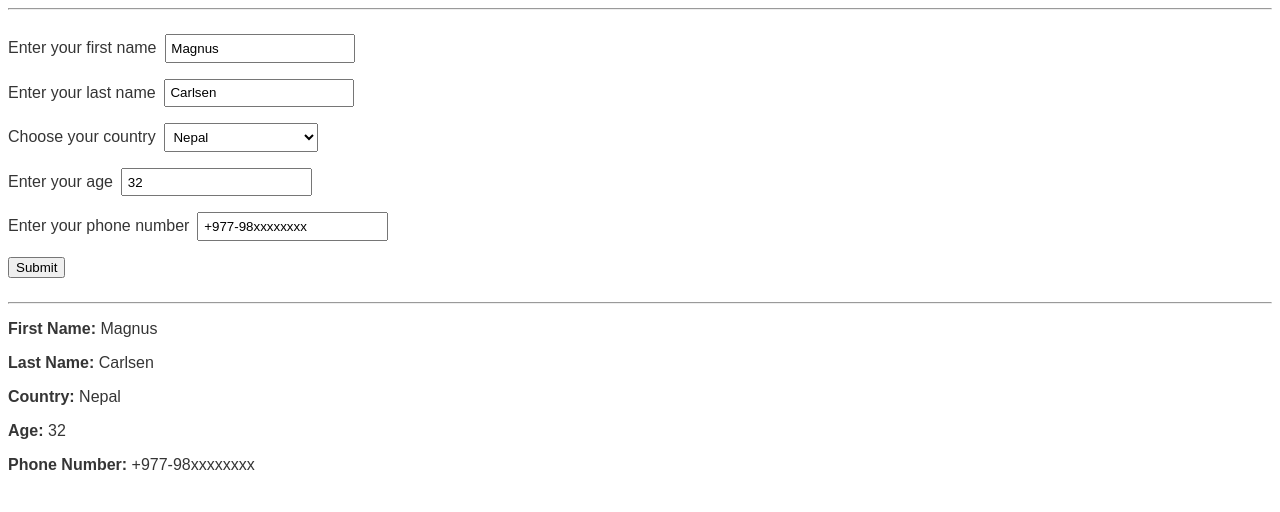
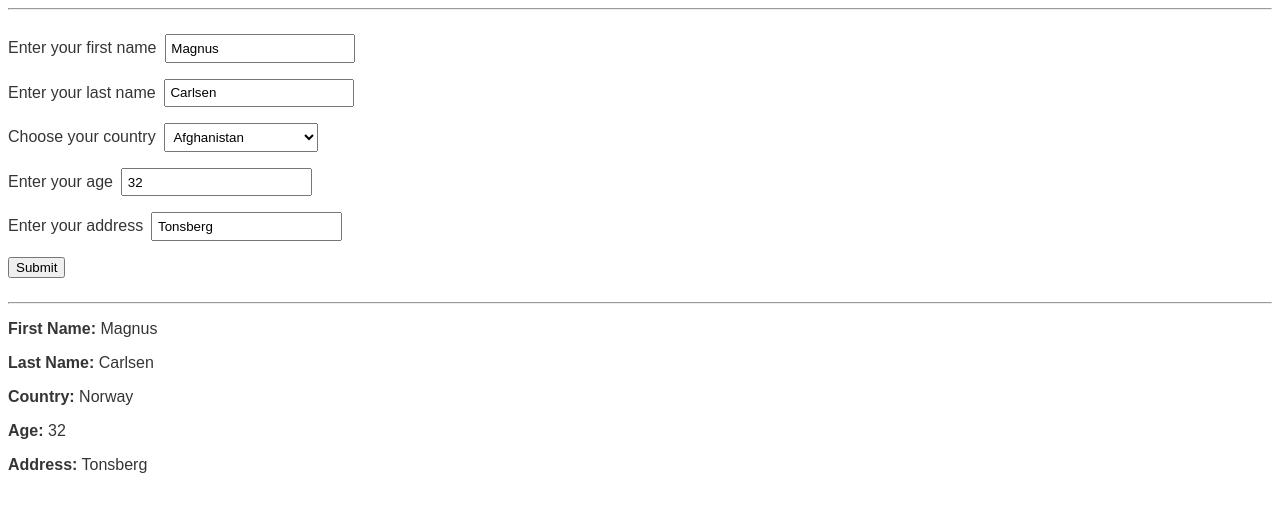
Before and after one commit to abh1sh3kk/dynamic-form, a React (Vite) app: page / in a window 1280 px wide. Shown: the top 512 px of the page. Built offline with nearby package versions, Linux system fonts and the light colour scheme.

Commit message:
try to make validation work

```diff
--- a/src/App.jsx
+++ b/src/App.jsx
@@ -8,8 +8,8 @@ function App() {
         lname: "Carlsen",
         gender: "male",
         age: 32,
-        phoneNumber: "+977-98xxxxxxxx",
-        country: "Nepal",
+        country: "Norway",
+        address: "Tonsberg",
     });
 
     const schema = [
@@ -74,13 +74,13 @@ function App() {
         },
         {
             type: "text",
-            title: "Phone Number",
-            placeholder: "Phone Number",
-            label: "Enter your phone number",
-            name: "phoneNumber",
+            title: "Address",
+            placeholder: "Address",
+            label: "Enter your address",
+            name: "address",
             validation: {
-                maxlen: 20,
-                minval: 5,
+                maxlen: 30,
+                minlen: 5,
             },
         },
     ];
@@ -98,7 +98,14 @@ function App() {
                         </label>
                     );
                 })}
-                <button type="submit">Submit</button>
+                <button
+                    type="submit"
+                    onClick={(e) => {
+                        e.preventDefault();
+                    }}
+                >
+                    Submit
+                </button>
             </form>
             <hr />
 
--- a/src/Input.jsx
+++ b/src/Input.jsx
@@ -1,30 +1,32 @@
 import React from "react";
 
-function Input({ schema, formData, setFormData }) {
-    const validate = (e, validation) => {
-        const { maxlen, minlen, maxval, minval } = validation;
-
-        if (formData[e.target.name].length > maxlen) {
-            console.log(`Max characters allowed: ${maxlen}`);
+function Input({ schema, formData, setFormData, setFormValid }) {
+    const handleChange = (event, schema, formData, setFormData) => {
+        const validateInput = (event, schema) => {
+            if (event.target.type === "number") {
+                if (
+                    event.target.value < schema.validation.minval ||
+                    event.target.value > schema.validation.maxval
+                ) {
+                    console.log(
+                        `The number must be between ${schema.validation.minval} and ${schema.validation.maxval}`
+                    );
+                    return false;
                 }
-
-        if (formData[e.target.name].length < minlen) {
-            console.log(`Min characters allowed: ${minlen}`);
             }
-
-        if (formData[e.target.name] < minval) {
-            console.log(`Min. age allowed: ${minval}`);
+            if (event.target.type === "text") {
+                if (event.target.value.length > schema.validation.maxlen) {
+                    console.log(`No. of characters can't exceed ${schema.validation.maxlen}`);
+                    return false;
                 }
-
-        if (formData[e.target.name] > maxval) {
-            console.log(`Max age allowed: ${maxval}`);
             }
+            return true;
         };
 
-    const handleChange = (e, formData, setFormData) => {
+        if (validateInput(event, schema))
             setFormData({
                 ...formData,
-            [e.target.name]: e.target.value,
+                [event.target.name]: event.target.value,
             });
     };
 
@@ -57,12 +59,11 @@ function Input({ schema, formData, setFormData }) {
             type={schema.type}
             placeholder={schema.placeholder}
             value={formData[schema.name]}
+            name={schema.name}
             onChange={(e) => {
-                validate(e, schema.validation);
-                handleChange(e, formData, setFormData);
+                handleChange(e, schema, formData, setFormData);
             }}
             autoComplete="off"
-            name={schema.name}
         />
     );
 }
```
Lines whose indentation alone changed are shown as unchanged.
